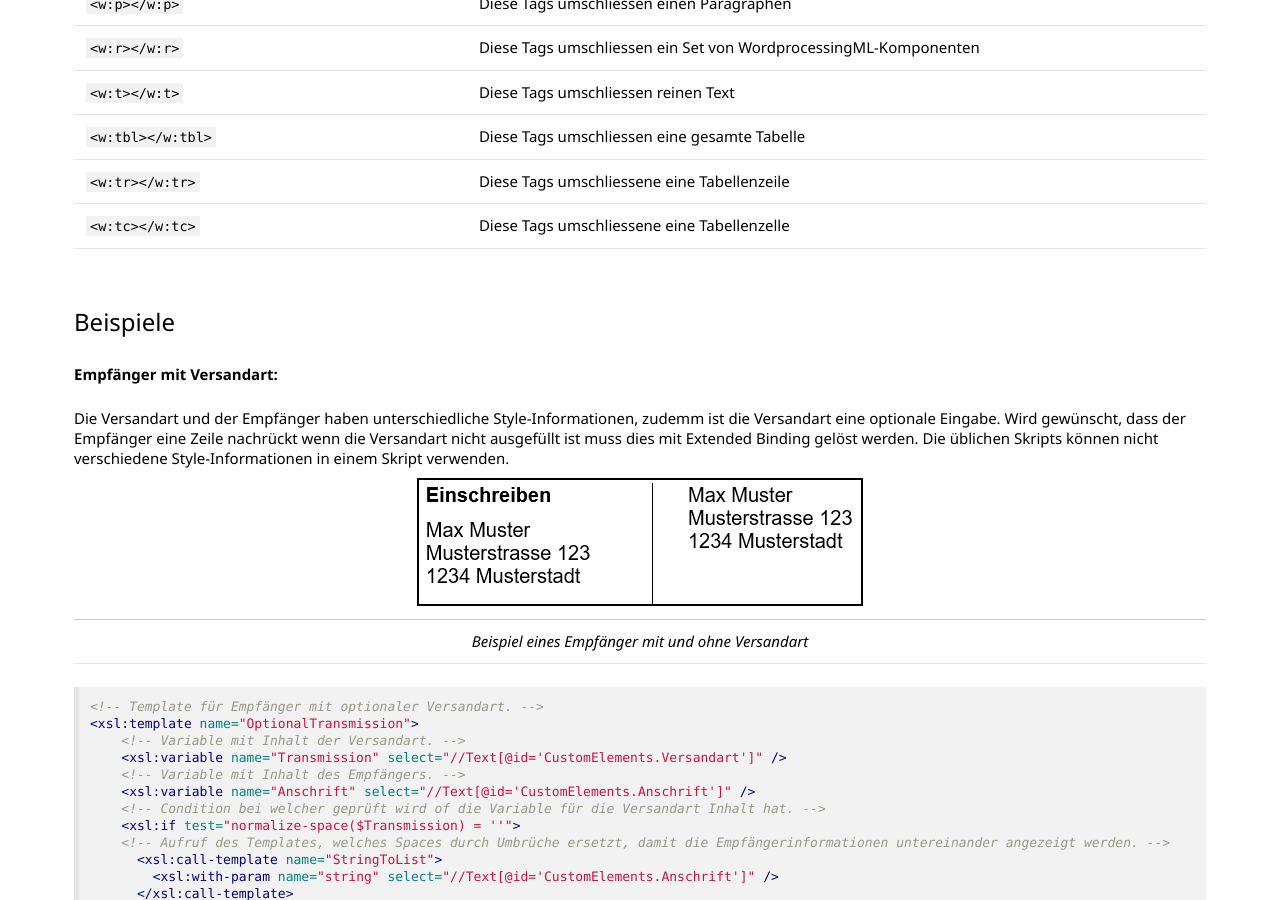
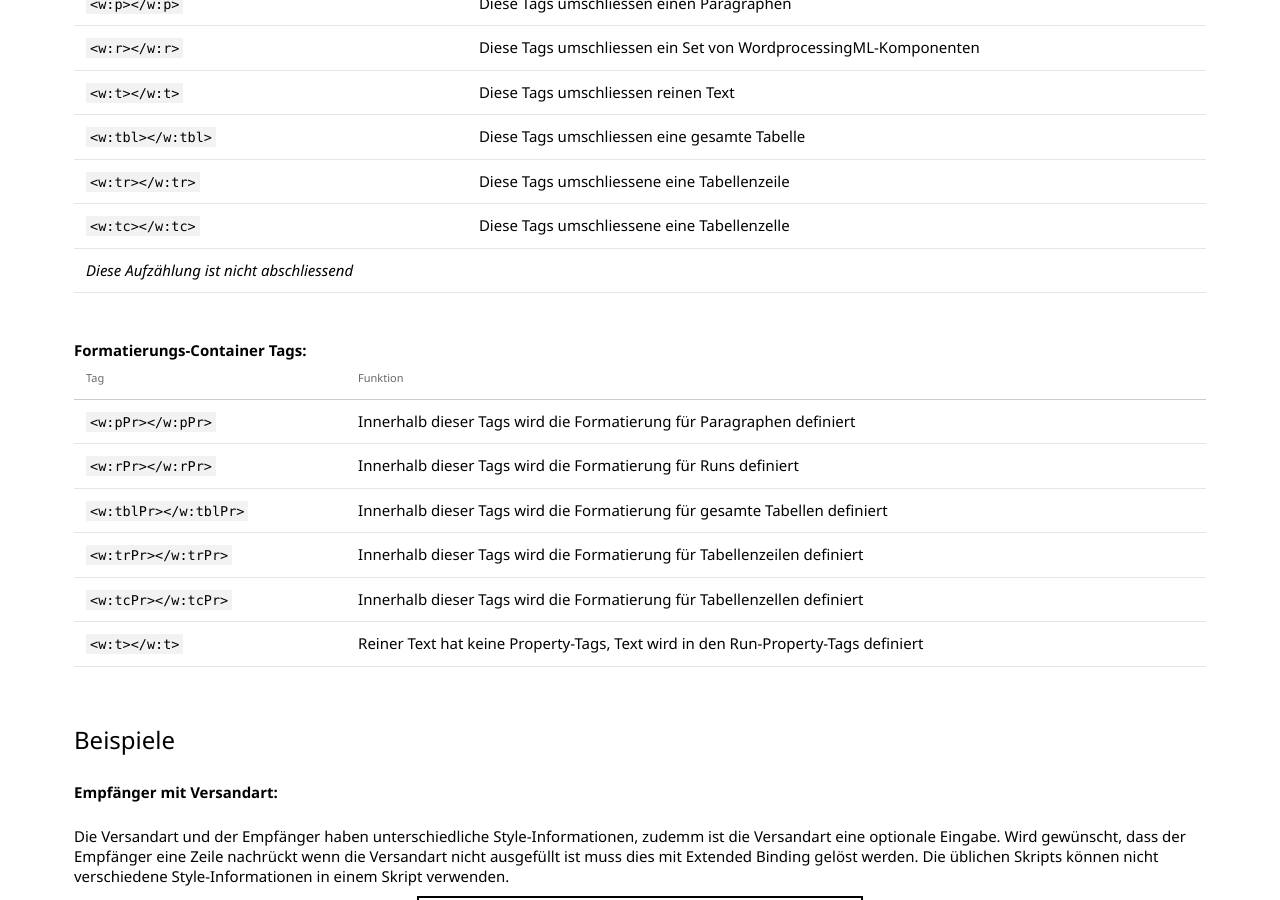
Before and after one commit to primesoft-group/oneoffixx-docs, a Jekyll site: the page built from _pages/docfunc/de/df-extendedbinding.md, in a window 1280 px wide and 900 px high, scrolled down 1227 px. Built offline with Jekyll 4.4.1, drawn with Linux system fonts in a browser that asks for light colours; nearby versions of some CDN libraries; some web fonts are replaced.

Commit message:
updated content

````diff
--- a/_pages/docfunc/de/df-extendedbinding.md
+++ b/_pages/docfunc/de/df-extendedbinding.md
@@ -23,20 +23,33 @@ __Allgemeine Tags:__
 {:.table .table-striped}
 | Tag | Funktion |
 | --- | ---- |
-| ```<w:sdtContent></w:sdtContent> ``` | Diese Tags umschliessen das gesamte Extended Binding im Word-Dokument |
-| ```<xsl:stylesheet></xsl:stylesheet> ``` | Diese Tags umschliessen alle Templates |
-| ```<xsl:template></xsl:template> ``` | Diese Tags umschliessen ein Template |
-| ```<xsl:param></xsl:param> ``` | Diese Tags umschliessen einen Parameter |
-| ```<xsl:variable></xsl:variable> ``` | Diese Tags umschliessen eine Variable |
-| ```<xsl:value-of></xsl:value-of> ``` | Diese Tags umschliessen eine Variable, welche ausgegeben wird |
-| ```<xsl:call-template></xsl:call-template> ``` | Diese Tags umschliessen einen Templateaufruf |
-| ```<xsl:with-param></xsl:with-param> ``` | Diese Tags umschliessen einen Parameter, welcher beim Templateaufruf mitgegeben wird |
-| ```<w:p></w:p> ``` | Diese Tags umschliessen einen Paragraphen |
-| ```<w:r></w:r> ``` | Diese Tags umschliessen ein Set von WordprocessingML-Komponenten |
-| ```<w:t></w:t> ``` | Diese Tags umschliessen reinen Text |
-| ```<w:tbl></w:tbl> ``` | Diese Tags umschliessen eine gesamte Tabelle |
-| ```<w:tr></w:tr> ``` | Diese Tags umschliessene eine Tabellenzeile |
-| ```<w:tc></w:tc> ``` | Diese Tags umschliessene eine Tabellenzelle |
+| ``` <w:sdtContent></w:sdtContent> ``` | Diese Tags umschliessen das gesamte Extended Binding im Word-Dokument |
+| ``` <xsl:stylesheet></xsl:stylesheet> ``` | Diese Tags umschliessen alle Templates |
+| ``` <xsl:template></xsl:template> ``` | Diese Tags umschliessen ein Template |
+| ``` <xsl:param></xsl:param> ``` | Diese Tags umschliessen einen Parameter |
+| ``` <xsl:variable></xsl:variable> ``` | Diese Tags umschliessen eine Variable |
+| ``` <xsl:value-of></xsl:value-of> ``` | Diese Tags umschliessen eine Variable, welche ausgegeben wird |
+| ``` <xsl:call-template></xsl:call-template> ``` | Diese Tags umschliessen einen Templateaufruf |
+| ``` <xsl:with-param></xsl:with-param> ``` | Diese Tags umschliessen einen Parameter, welcher beim Templateaufruf mitgegeben wird |
+| ``` <w:p></w:p> ``` | Diese Tags umschliessen einen Paragraphen |
+| ``` <w:r></w:r> ``` | Diese Tags umschliessen ein Set von WordprocessingML-Komponenten |
+| ``` <w:t></w:t> ``` | Diese Tags umschliessen reinen Text |
+| ``` <w:tbl></w:tbl> ``` | Diese Tags umschliessen eine gesamte Tabelle |
+| ``` <w:tr></w:tr> ``` | Diese Tags umschliessene eine Tabellenzeile |
+| ``` <w:tc></w:tc> ``` | Diese Tags umschliessene eine Tabellenzelle |
+| *Diese Aufzählung ist nicht abschliessend* |
+
+__Formatierungs-Container Tags:__
+
+{:.table .table-striped}
+| Tag | Funktion |
+| --- | ---- |
+| ```<w:pPr></w:pPr> ``` | Innerhalb dieser Tags wird die Formatierung für Paragraphen definiert |
+| ```<w:rPr></w:rPr> ``` | Innerhalb dieser Tags wird die Formatierung für Runs definiert |
+| ```<w:tblPr></w:tblPr> ``` | Innerhalb dieser Tags wird die Formatierung für gesamte Tabellen definiert |
+| ```<w:trPr></w:trPr> ``` | Innerhalb dieser Tags wird die Formatierung für Tabellenzeilen definiert |
+| ```<w:tcPr></w:tcPr> ``` | Innerhalb dieser Tags wird die Formatierung für Tabellenzellen definiert |
+| ```<w:t></w:t> ``` | Reiner Text hat keine Property-Tags, Text wird in den Run-Property-Tags definiert |
 
 
 #### Beispiele
````
